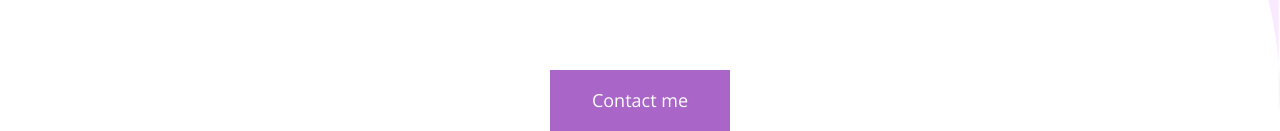
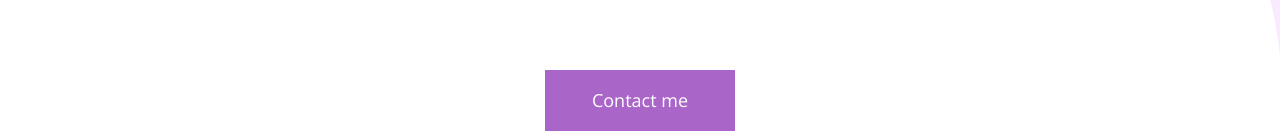
Before and after one commit to Sam-kayode/SMP, a Nuxt app: page / in a window 1280 px wide. Shown: the part 3399-3530 px from the top of the page. Built offline with nearby package versions, Linux system fonts and the light colour scheme.

Commit message:
add styling changes

```diff
--- a/components/Button.vue
+++ b/components/Button.vue
@@ -15,7 +15,7 @@ export default {
 <style lang="scss" scoped>
 button {
   border: none;
-  padding: 15px 40px;
+  padding: 15px 45px;
   border: 2px solid #a966c8;
   font-size: 18px;
   transition: 0.3s ease-out;
--- a/pages/index.vue
+++ b/pages/index.vue
@@ -418,7 +418,7 @@ export default {
 
   .blob-4 {
     position: absolute;
-    right: 0;
+    right: -2px;
     top: 10vh;
     width: 20vw;
     z-index: -1;
```
